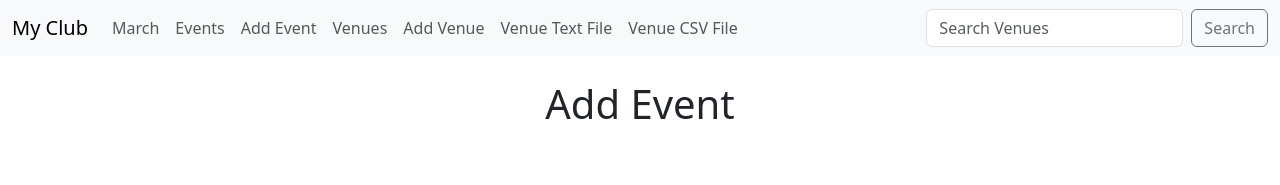
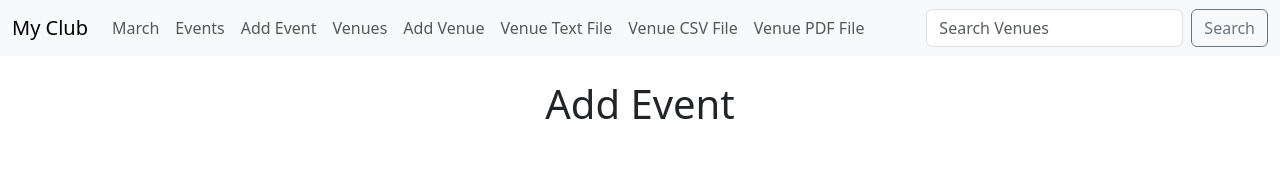
Before and after one commit to smoroso/myclub_website_steps_preview, a Django app: page /add_event in a window 1280 px wide. Shown: the top 185 px of the page. Run offline with Django 5.2, Linux system fonts and the light colour scheme; data that the repository does not hold is empty.

Commit message:
End of tutorial Wednesday #17

```diff
--- a/events/templates/events/navbar.html
+++ b/events/templates/events/navbar.html
@@ -28,6 +28,9 @@
                 <li class="nav-item">
                     <a class="nav-link" href="{% url 'venue-csv' %}">Venue CSV File</a>
                 </li>
+                <li class="nav-item">
+                    <a class="nav-link" href="{% url 'venue-pdf' %}">Venue PDF File</a>
+                </li>
             </ul>
             <form class="d-flex" role="search" method="POST" action="{% url 'search-venues' %}">
                 {% csrf_token %}
--- a/events/urls.py
+++ b/events/urls.py
@@ -16,4 +16,5 @@ urlpatterns = [
     path("delete_venue/<venue_id>", views.delete_venue, name="delete-venue"),
     path("venue_text", views.venue_text, name="venue-text"),
     path("venue_csv", views.venue_csv, name="venue-csv"),
+    path("venue_pdf", views.venue_pdf, name="venue-pdf"),
 ]
--- a/events/views.py
+++ b/events/views.py
@@ -7,6 +7,52 @@ from .models import Event, Venue
 from .forms import VenueForm, EventForm
 from django.http import HttpResponse
 import csv
+
+from django.http import FileResponse
+import io
+from reportlab.pdfgen import canvas
+from reportlab.lib.units import inch
+from reportlab.lib.pagesizes import letter
+
+
+# Generate a PDF File Venue List
+def venue_pdf(request):
+    # Create Bytestream buffer
+    buf = io.BytesIO()
+    # Create a canvas
+    c = canvas.Canvas(buf, pagesize=letter, bottomup=0)
+    # Create a text object
+    textob = c.beginText()
+    textob.setTextOrigin(inch, inch)
+    textob.setFont("Helvetica", 14)
+
+    # Designate the Model
+    venues = Venue.objects.all()
+
+    # Create blank list
+    lines = []
+    # Loop
+    for venue in venues:
+        lines.append(venue.name)
+        lines.append(venue.address)
+        lines.append(venue.zip_code)
+        lines.append(venue.phone)
+        lines.append(venue.web)
+        lines.append(venue.email_address)
+        lines.append(" ")
+
+    # Loop
+    for line in lines:
+        textob.textLine(line)
+
+    # Finish Up
+    c.drawText(textob)
+    c.showPage()
+    c.save()
+    buf.seek(0)
+
+    # Return something
+    return FileResponse(buf, as_attachment=True, filename="venue.pdf")
 
 
 # Generate CSV File Venue List
```
